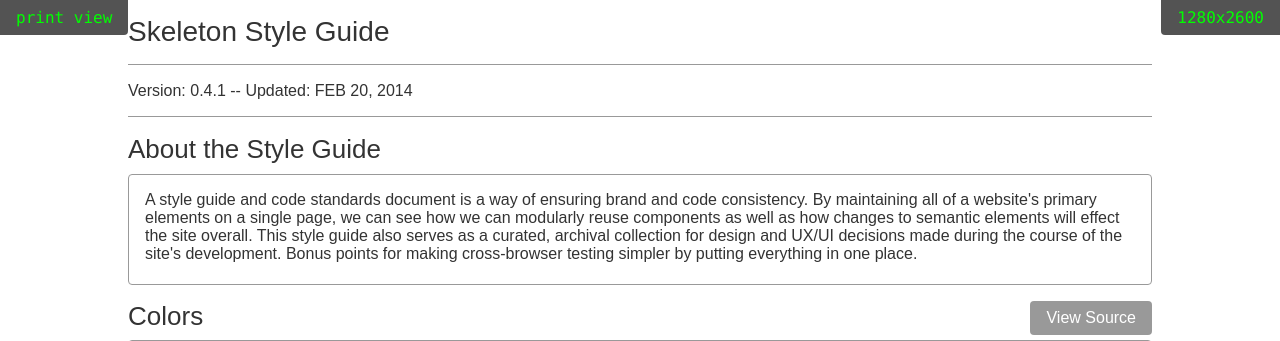
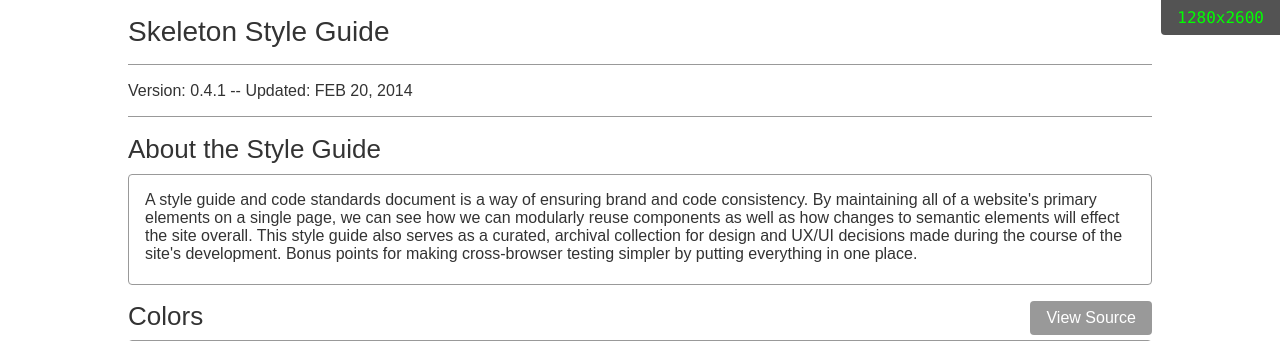
Before and after one commit to quattromani/skeleton, a PHP site: page /styleguide/index.php in a window 1280 px wide. Shown: the top 341 px of the page. Run offline with PHP 8.4, Linux system fonts and the light colour scheme; data that the repository does not hold is empty; some libraries are stand-ins or nearby versions.

Commit message:
cleanup and fix includes

```diff
--- a/includes/endContent.php
+++ b/includes/endContent.php
@@ -6,5 +6,5 @@
     <? if ($scrollTo) { echo '<a href="" id="scrollToTop" class="scrollToTop">Scroll to top</a>'; } ?>
 
     <div class="loadtime">loadtime</div>
-    <div class="pv" id="toggleMedia">print view</div>
+<!-- <div class="pv" id="toggleMedia">print view</div> -->
     <div class="viewport">viewport</div>
--- a/package.json
+++ b/package.json
@@ -11,6 +11,7 @@
     "grunt-contrib-imagemin": "~0.4.1",
     "grunt-contrib-cssmin": "~0.7.0",
     "grunt-notify": "~0.2.17",
-    "grunt-newer": "~0.6.1"
+    "grunt-newer": "~0.6.1",
+    "grunt-contrib-jshint": "~0.8.0"
   }
 }
```
Also changed, not shown: 1 other file.
